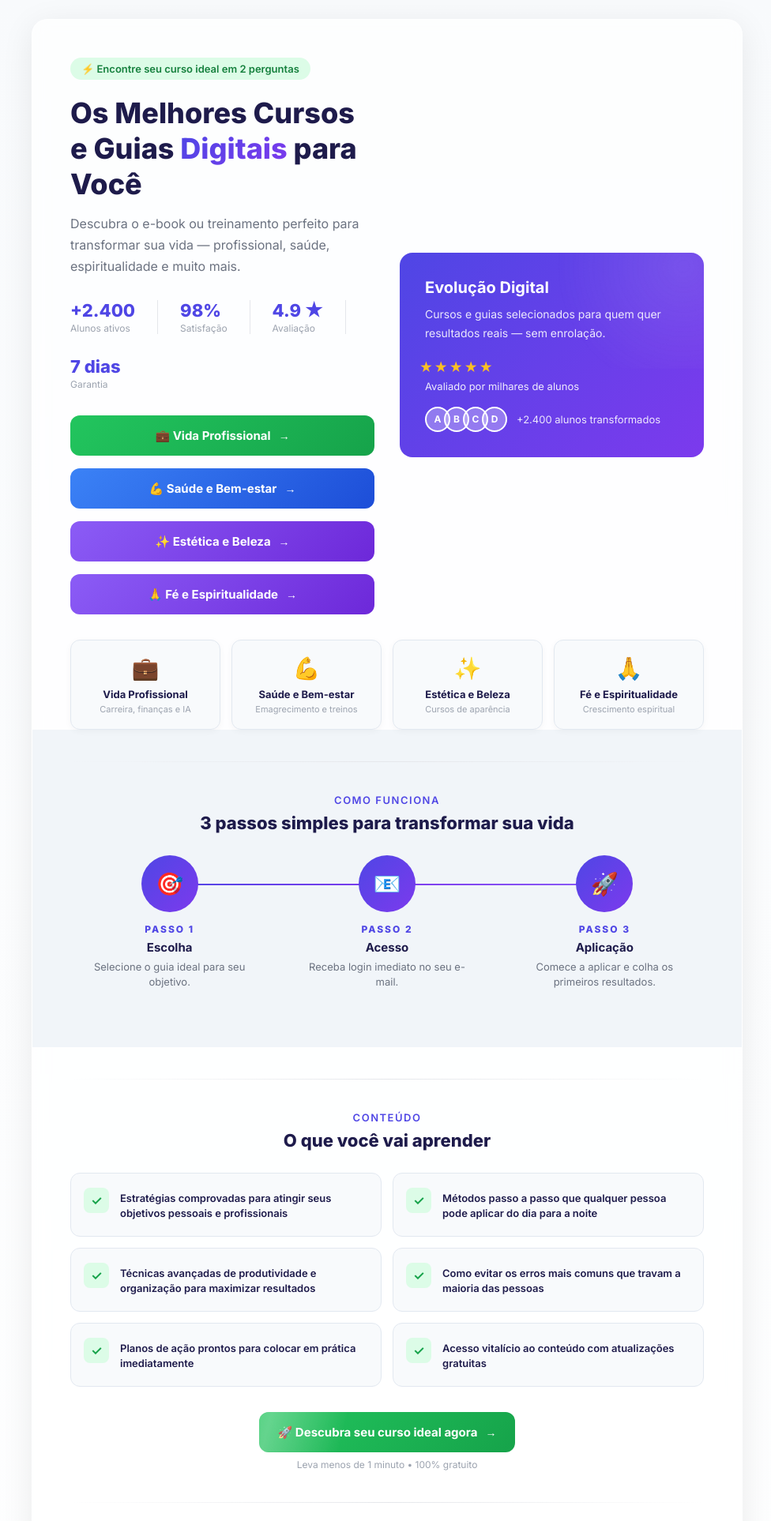
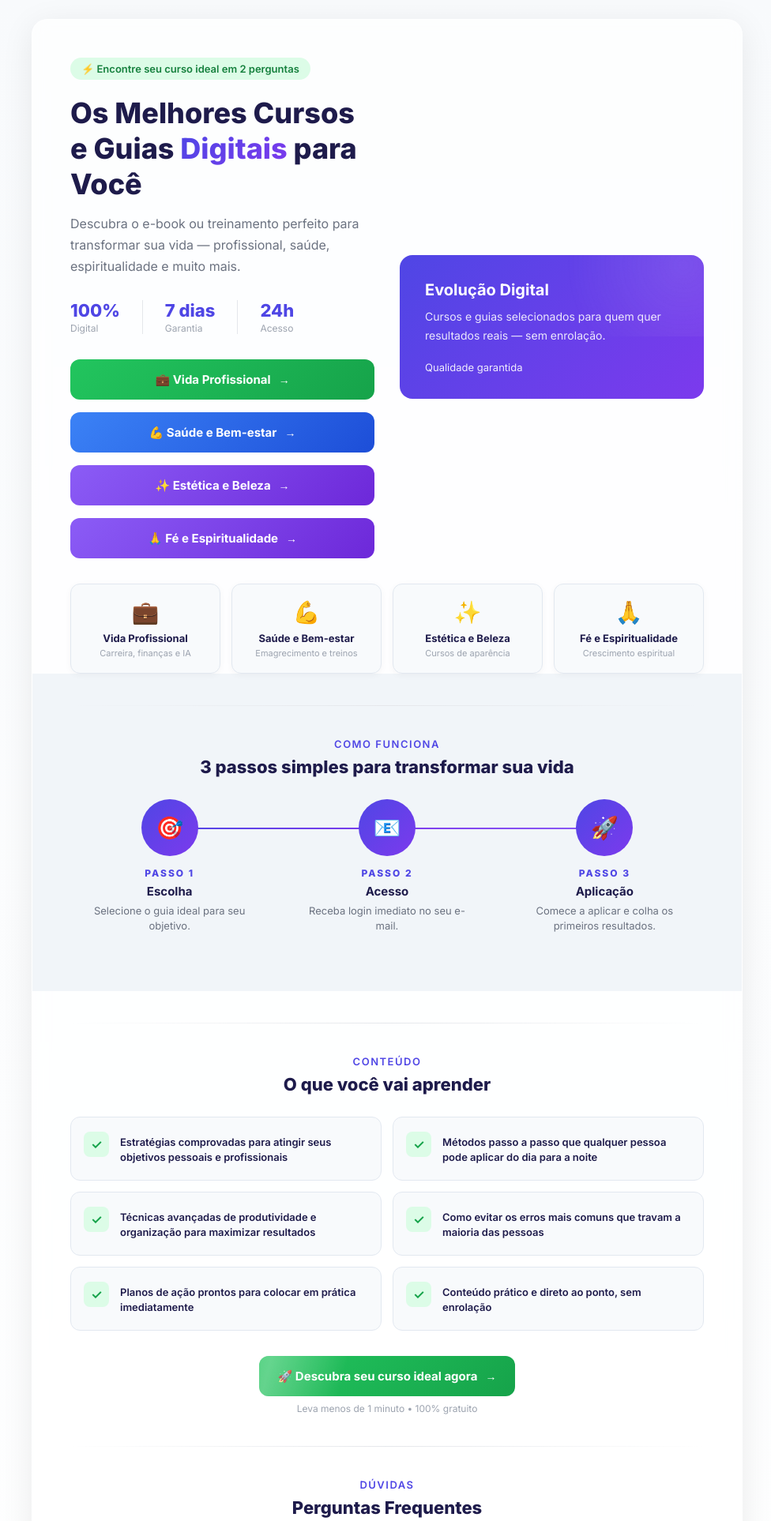
Before and after one commit to garciaary/funil-agente-afiliado, a Flask app: page / in a window 1280 px wide. Shown: the top 1926 px of the page at 79% size, without its empty margins (150-1126 px from the left). Run offline with Flask 3, Linux system fonts and the light colour scheme.

Commit message:
Adequa pagina a politica Hotmart: remove numeros nao comprovaveis, vitalicio, milhares de alunos

```diff
--- a/agente-afiliado/templates/index.html
+++ b/agente-afiliado/templates/index.html
@@ -181,13 +181,11 @@
         <p class="subtitle">Descubra o e-book ou treinamento perfeito para transformar sua vida — profissional, saúde, espiritualidade e muito mais.</p>
 
         <div class="trust-bar">
-          <div class="trust-item"><span class="trust-num">+2.400</span><span class="trust-label">Alunos ativos</span></div>
-          <div class="trust-divider"></div>
-          <div class="trust-item"><span class="trust-num">98%</span><span class="trust-label">Satisfação</span></div>
-          <div class="trust-divider"></div>
-          <div class="trust-item"><span class="trust-num">4.9 ★</span><span class="trust-label">Avaliação</span></div>
+          <div class="trust-item"><span class="trust-num">100%</span><span class="trust-label">Digital</span></div>
           <div class="trust-divider"></div>
           <div class="trust-item"><span class="trust-num">7 dias</span><span class="trust-label">Garantia</span></div>
+          <div class="trust-divider"></div>
+          <div class="trust-item"><span class="trust-num">24h</span><span class="trust-label">Acesso</span></div>
         </div>
 
         <div class="btn-group">
@@ -201,12 +199,7 @@
       <div class="hero-panel">
         <h3>Evolução Digital</h3>
         <p>Cursos e guias selecionados para quem quer resultados reais — sem enrolação.</p>
-        <div class="stars">★★★★★</div>
-        <div class="rating-row"><span class="rating-text">Avaliado por milhares de alunos</span></div>
-        <div class="avatars">
-          <div class="av">A</div><div class="av">B</div><div class="av">C</div><div class="av">D</div>
-          <span class="av-text">+2.400 alunos transformados</span>
-        </div>
+        <div class="rating-row"><span class="rating-text">Qualidade garantida</span></div>
       </div>
     </div>
 
@@ -256,7 +249,7 @@
       <div class="learn-item"><div class="learn-check">✓</div><div class="learn-text">Técnicas avançadas de produtividade e organização para maximizar resultados</div></div>
       <div class="learn-item"><div class="learn-check">✓</div><div class="learn-text">Como evitar os erros mais comuns que travam a maioria das pessoas</div></div>
       <div class="learn-item"><div class="learn-check">✓</div><div class="learn-text">Planos de ação prontos para colocar em prática imediatamente</div></div>
-      <div class="learn-item"><div class="learn-check">✓</div><div class="learn-text">Acesso vitalício ao conteúdo com atualizações gratuitas</div></div>
+      <div class="learn-item"><div class="learn-check">✓</div><div class="learn-text">Conteúdo prático e direto ao ponto, sem enrolação</div></div>
     </div>
 
     <!-- CTA Final -->
@@ -296,8 +289,7 @@
         <div class="faq-question" onclick="toggleFaq(this)">
           <span class="faq-q-text">Por quanto tempo tenho acesso?</span>
           <span class="faq-icon">+</span>
-        </div>
-        <div class="faq-answer"><p class="faq-a-text">O acesso é vitalício! Você pode assistir e revisar o conteúdo quantas vezes quiser, sem prazo de expiração.</p></div>
+        </div>          <div class="faq-answer"><p class="faq-a-text">Você pode assistir e revisar o conteúdo quantas vezes quiser durante o período de acesso disponível na plataforma.</p></div>
       </div>
       <div class="faq-item">
         <div class="faq-question" onclick="toggleFaq(this)">
```
